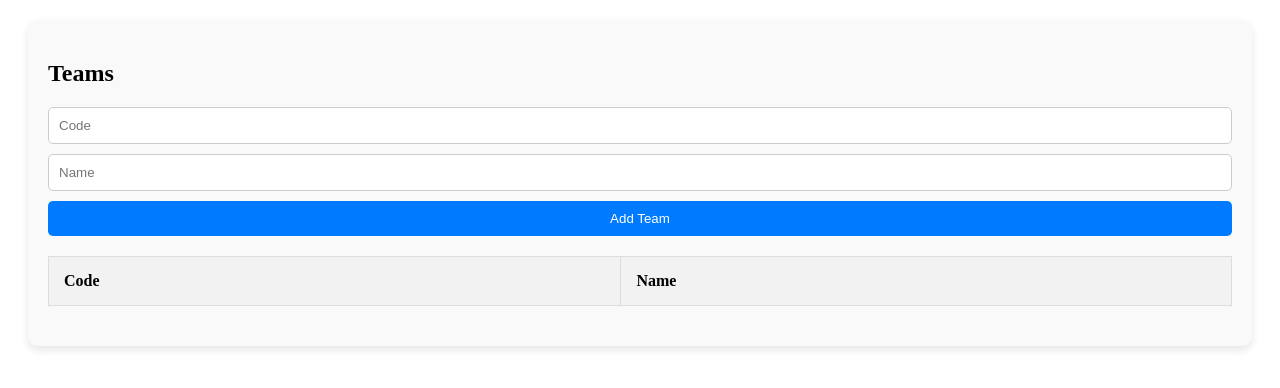
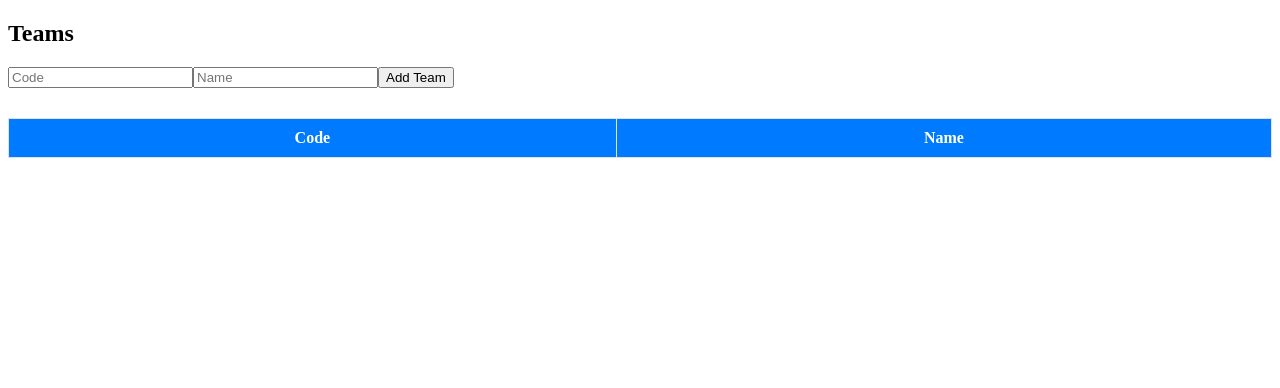
Before and after one commit to Javadamkd/art-fest-management, a Next.js app: page /teams in a window 1280 px wide. Shown: the top 388 px of the page. Built offline with nearby package versions, Linux system fonts and the light colour scheme.

Commit message:
Update teams.module.css

```diff
--- a/pages/teams.module.css
+++ b/pages/teams.module.css
@@ -1,58 +1,47 @@
-.pageContainer {
-  margin: 20px;
+/* Sample styles from teams.module.css */
+.container {
   padding: 20px;
-  background-color: #f9f9f9;
-  border-radius: 10px;
+  background-color: #f8f9fa;
+  border-radius: 5px;
   box-shadow: 0 4px 8px rgba(0, 0, 0, 0.1);
 }
 
-.formContainer {
-  display: flex;
-  flex-direction: column;
-  gap: 10px;
-  margin-bottom: 20px;
+.formGroup {
+  margin-bottom: 15px;
 }
 
-.formContainer input {
+.inputField {
+  width: 100%;
   padding: 10px;
-  border: 1px solid #ccc;
-  border-radius: 5px;
+  margin-top: 5px;
+  border: 1px solid #ced4da;
+  border-radius: 4px;
 }
 
-.button {
-  padding: 10px 20px;
+.submitButton {
   background-color: #007bff;
   color: white;
+  padding: 10px 20px;
   border: none;
-  border-radius: 5px;
+  border-radius: 4px;
   cursor: pointer;
 }
 
-.button:hover {
-  background-color: #0056b3;
-}
-
 .tableContainer {
-  width: 100%;
-  overflow-x: auto;
+  margin-top: 30px;
 }
 
 .table {
   width: 100%;
   border-collapse: collapse;
-  margin-bottom: 20px;
 }
 
 .table th, .table td {
-  padding: 15px;
-  border: 1px solid #ddd;
-  text-align: left;
+  padding: 10px;
+  border: 1px solid #dee2e6;
 }
 
 .table th {
-  background-color: #f2f2f2;
+  background-color: #007bff;
+  color: white;
 }
-
-.table tr:nth-child(even) {
-  background-color: #f9f9f9;
-}
```
